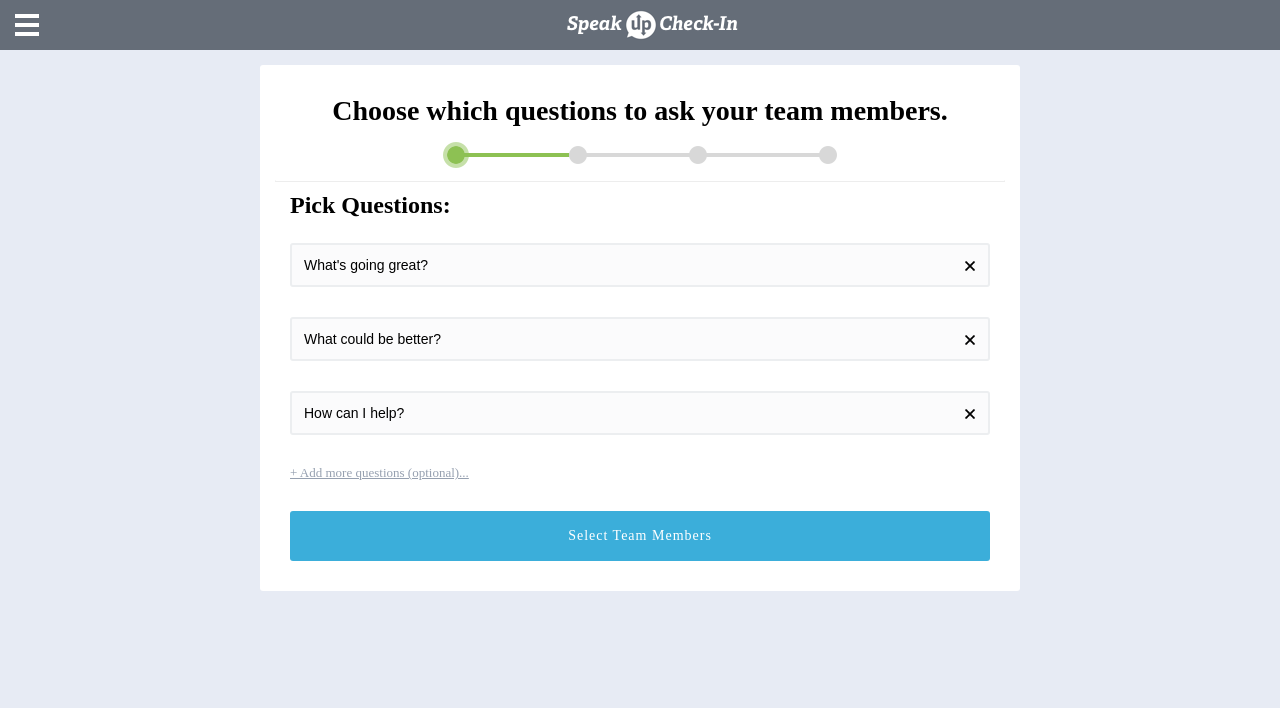
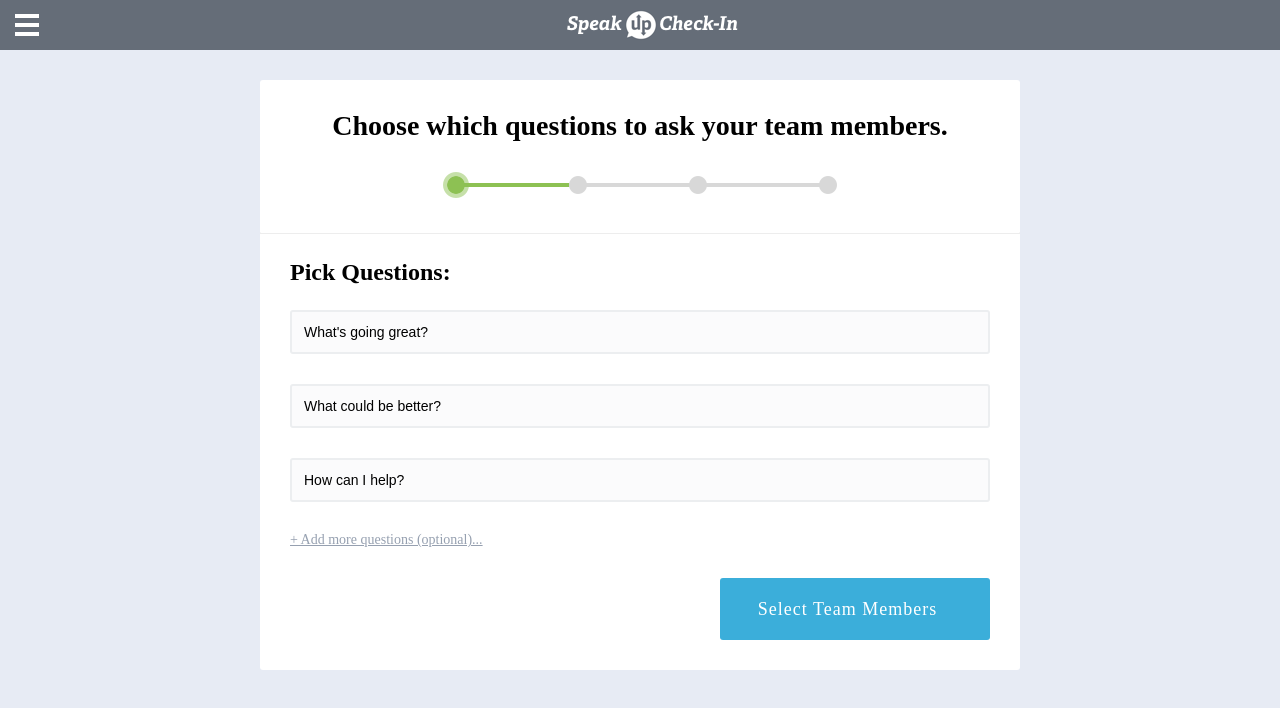
Before and after one commit to CarlPetterS/slackbot, a React (Create React App) app: page /onboard in a window 1280 px wide. Shown: the top 708 px of the page. Built offline with nearby package versions, Linux system fonts and the light colour scheme; what react-tap-event-plugin would draw is missing.

Commit message:
responsive design for desktop

```diff
--- a/src/components/pick-questions.js
+++ b/src/components/pick-questions.js
@@ -58,15 +58,14 @@ class PickQuestionsDummy extends Component {
                                  onChange={this.handleChange.bind(this, index)}
                                  onFocus={this.handleFocus}
                           />
-                          <img src={require("../images/cancel.png")} className="pickquestions__remove"
-                            onClick={this.removeQuestion.bind(this, index)} ></img>
-
+                          <span className="pickquestions__remove fa fa-times"
+                                onClick={this.removeQuestion.bind(this, index)} />
                       </li>
                   ))}
                 </ul>
               </form>
               <a className="pickquestions__addmore" onClick={this.addQuestion}>+ Add more questions (optional)...</a>
-              <a onClick={() => { saveQuestions(this.state.questions); gotoSelectUsers() }} className="button button-next button-large">Select Team Members</a>
+              <a onClick={() => { saveQuestions(this.state.questions); gotoSelectUsers() }} className="button button-next button-large button-pickquestions">Select Team Members<span className="fa fa-chevron-right"></span></a>
             </Card>
         )
     }
--- a/src/components/review.js
+++ b/src/components/review.js
@@ -47,8 +47,8 @@ const ReviewDummy = ({ backToScheduleTime, send, questions, users, schedule }) =
               return ' ' + timeZoneFormatted
             })()}.
         </p>
-        <a className="button button-next button-shared" onClick={send}>Finish</a>
-        <a className="button button-back button-shared-back" onClick={backToScheduleTime}>Back</a>
+        <a className="button button-next button-shared" onClick={send}>Finish<span className="fa fa-chevron-right"></span></a>
+        <a className="button button-back button-shared-back" onClick={backToScheduleTime}><span className="fa fa-chevron-left"></span>Back</a>
     </Card>
 )}
 
--- a/src/components/schedule-time.js
+++ b/src/components/schedule-time.js
@@ -90,8 +90,8 @@ export const ScheduleTimeDummy = ({
               const timeZoneFormatted = split[split.length - 2] + " " + split[split.length - 1];
               return ' ' + timeZoneFormatted
             })()}. </h4>
-        <a className="button button-next button-shared"onClick={gotoReview}>Review</a>
-        <a className="button button-back button-shared-back" onClick={backToSelectUsers}>Back</a>
+        <a className="button button-next button-shared"onClick={gotoReview}>Review<span className="fa fa-chevron-right"></span></a>
+        <a className="button button-back button-shared-back" onClick={backToSelectUsers}><span className="fa fa-chevron-left"></span>Back</a>
     </Card>
 )
 
--- a/src/components/select-users.js
+++ b/src/components/select-users.js
@@ -26,8 +26,8 @@ export const SelectUsersDummy = ({ gotoScheduleTime, backToPickQuestions, users,
                 </li>
             ))}
         </ul>
-        <a className="button button-next button-shared" onClick={gotoScheduleTime}>Schedule Checkin</a>
-        <a className="button button-back button-shared-back" onClick={backToPickQuestions}>Back</a>
+        <a className="button button-next button-shared" onClick={gotoScheduleTime}>Schedule Checkin<span className="fa fa-chevron-right"></span></a>
+        <a className="button button-back button-shared-back" onClick={backToPickQuestions}><span className="fa fa-chevron-left"></span>Back</a>
     </Card>
 )
 
--- a/src/styles/onboarding-page.css
+++ b/src/styles/onboarding-page.css
@@ -57,6 +57,45 @@
   margin-top: 15px;
 }
 
+@media screen and (min-width:600px) {
+
+  .card__container {
+    margin-top: 80px;
+    margin-left: 30px;
+    margin-right: 30px;
+  }
+
+  .card {
+    padding:30px;
+    margin-top: 30px;
+    margin-bottom: 30px;
+  }
+
+  .card__progress {
+    margin-top: 30px;
+  }
+
+  .card__title {
+    font-size: 28px;
+  }
+
+  .card__divider {
+    margin-left: -30px;
+    margin-right: -30px;
+    margin-top: 30px;
+  }
+
+  .card__instructions {
+    font-size: 24px;
+    margin-top: 30px;
+    margin-bottom:30px;
+  }
+
+  .card__content {
+    margin-top: 30px;
+  }
+}
+
 a {
     display: block;
 }
@@ -85,7 +124,8 @@ li {
 }
 
 .pickquestions__addmore {
-  font-size: 13px;
+  font-size: 10px;
+  font-family: Adelle-sans;
   text-decoration: underline;
 }
 
@@ -100,7 +140,7 @@ li {
 .pickquestions__remove {
   position: absolute;
   right:15px;
-  top:14px;
+  top:10px;
   width: 8px;
   height:8px;
 }
@@ -109,9 +149,19 @@ li {
   .pickquestions__remove {
     width: 10px;
     height: 10px;
-    top:18px;
+    top:13px;
   }
 
+  .pickquestions__input {
+    font-size:14px;
+    margin-bottom:30px;
+    padding:5px;
+    padding-left:12px;
+  }
+
+  .pickquestions__addmore {
+    font-size: 14px;
+  }
 }
 
 .searchbar {
@@ -206,6 +256,21 @@ li {
 .review__summary {
   font-size:12px;
   margin-top:30px;
+}
+
+@media screen and (min-width: 600px) {
+  .review__title {
+    margin-top: 30px;
+    font-size: 20px;
+  }
+
+  .review__content {
+    font-size: 14px;
+  }
+
+  .review__summary {
+    font-size: 18px;
+  }
 }
 
 .schedule__summary {
@@ -367,6 +432,13 @@ li {
   background: #3BAEDA;
   color:white;
 }
+
+.button-next > span {
+  float: right;
+  margin-top: 4px;
+  margin-right: 15px;
+}
+
 .button:hover{
   cursor: pointer;
 }
@@ -376,6 +448,11 @@ li {
   color: #656D78;
 }
 
+.button-back > span {
+  float: left;
+  margin-top: 4px;
+  margin-left: 15px;
+}
 
 .button-large {
   display: block;
@@ -392,25 +469,23 @@ li {
   max-width:140px;
 }
 
-@media screen and (min-width:600px) {
-
-  .card {
-    padding:30px;
+@media screen and (min-width: 600px) {
+  .button {
+    font-size: 18px;
+    padding-top: 21px;
+    padding-bottom: 21px;
   }
 
-  .card__title {
-    font-size: 28px;
+  .button-next > span {
+    margin-top: 3px;
   }
 
-  .card__instructions {
-    font-size: 24px;
-    margin-bottom:30px;
+  .button-back > span {
+    margin-top: 3px;
   }
 
-  .pickquestions__input {
-    font-size:14px;
-    margin-bottom:30px;
-    padding:5px;
-    padding-left:12px;
+  .button-pickquestions {
+    max-width: 270px;
+    margin-left: auto;
   }
 }
```
Also changed, not shown: src/components/buttons.js (added, +12 -0 lines).
